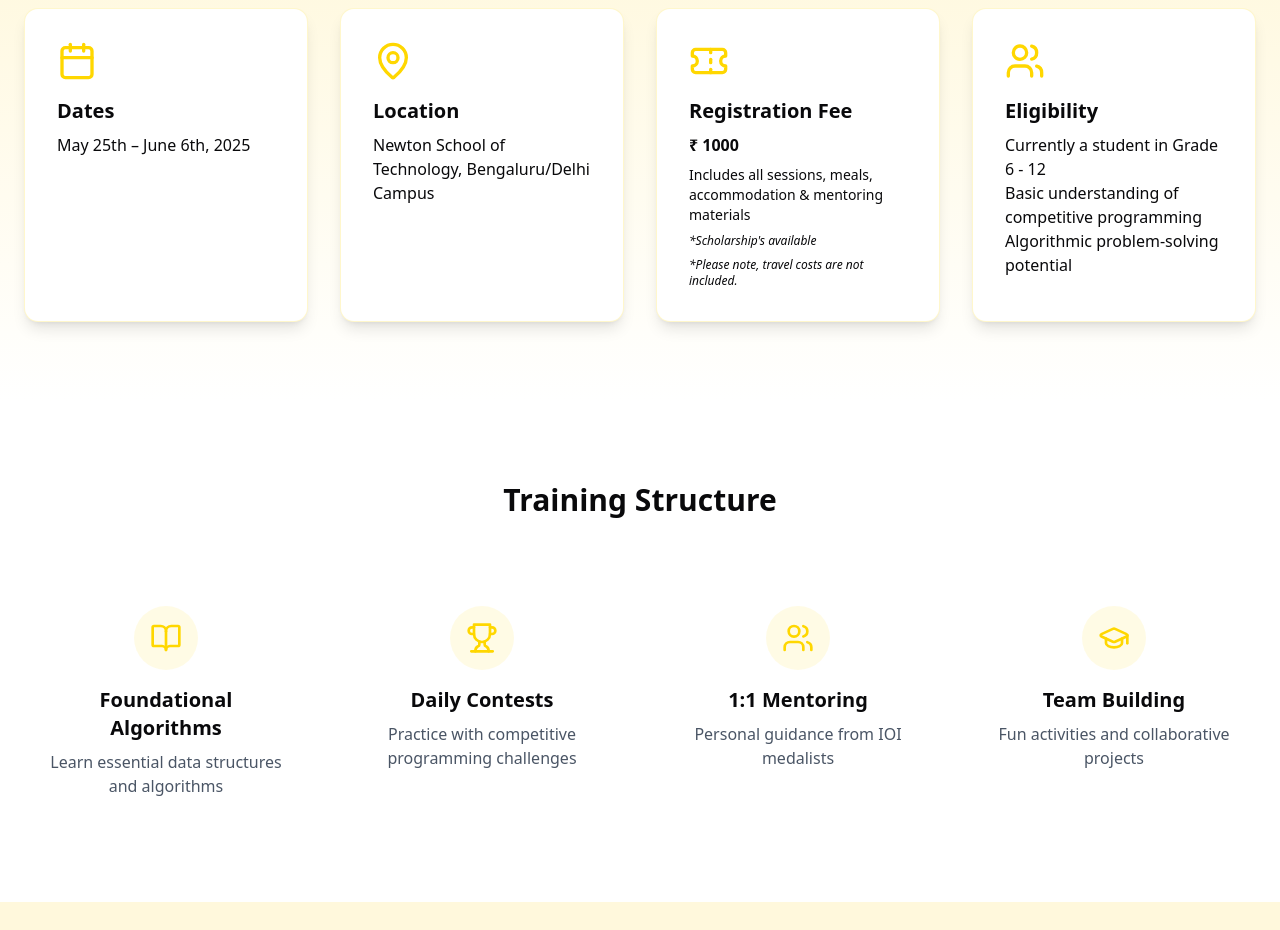
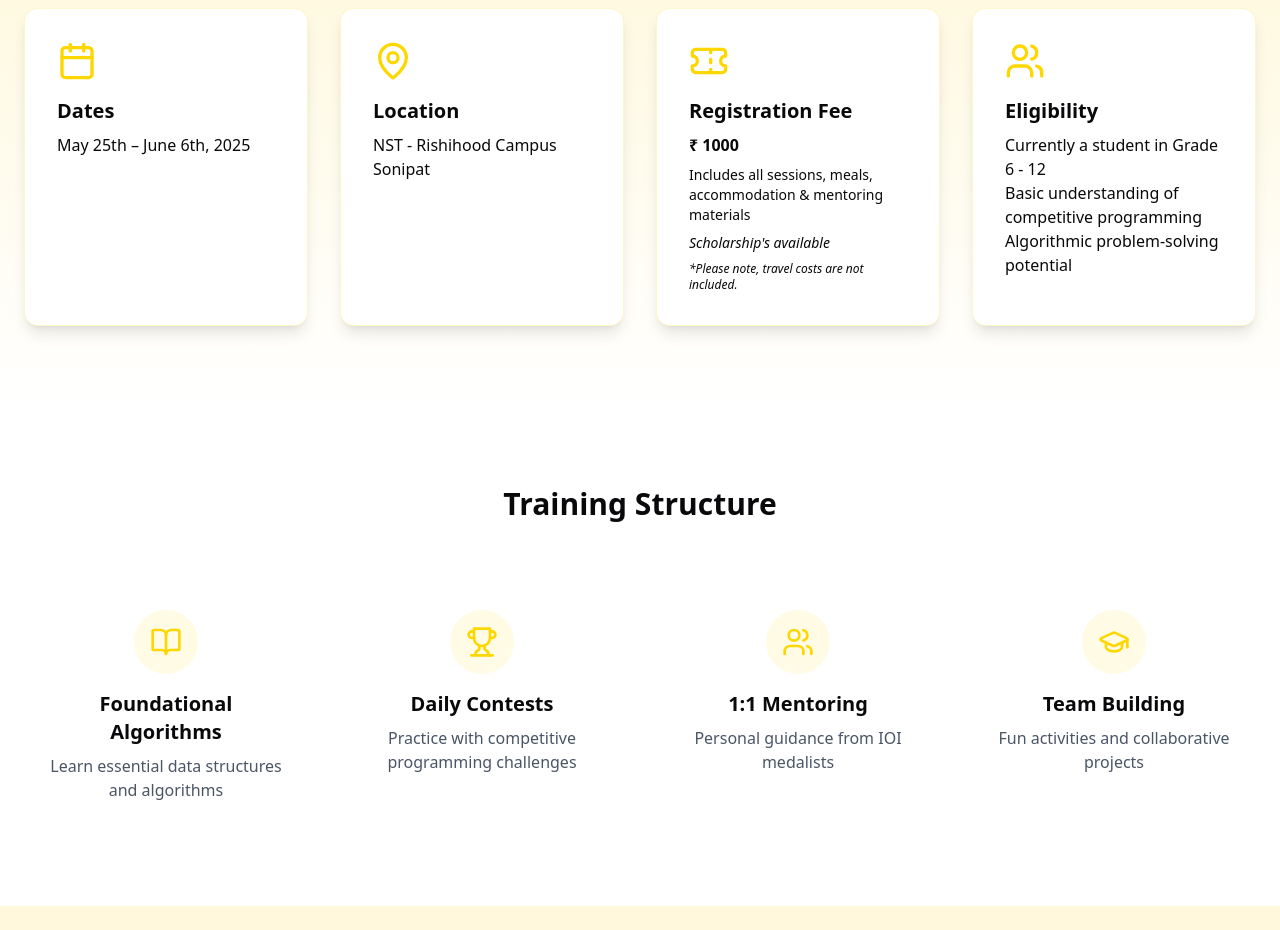
Before and after one commit to uditjainstjis/Go-For-Gold, a Next.js app: page /ioi in a window 1280 px wide. Shown: the part 1080-2010 px from the top of the page. Built offline with nearby package versions, Linux system fonts and the light colour scheme.

Commit message:
asdfadsf

```diff
--- a/src/app/ioi/page.jsx
+++ b/src/app/ioi/page.jsx
@@ -113,7 +113,7 @@ const faqs = [
           <div className="bg-white p-8 rounded-xl shadow-lg border border-[#FFD700]/20">
             <MapPin className="w-10 h-10 text-[#FFD700] mb-4" />
             <h3 className="text-xl font-semibold mb-2">Location</h3>
-            <p>Newton School of Technology, Bengaluru/Delhi Campus</p>
+            <p>NST - Rishihood Campus Sonipat</p>
           </div>
 
           <div className="bg-white p-8 rounded-xl shadow-lg border border-[#FFD700]/20">
@@ -124,7 +124,7 @@ const faqs = [
               Includes all sessions, meals,<br/>
               accommodation & mentoring materials
             </p>
-            <p className="text-xs italic mt-2">*Scholarship's available</p>
+            <p className="text-sm italic mt-2">Scholarship's available</p>
             <p className="text-xs italic mt-2">*Please note, travel costs are not included.</p>
           </div>
 
```
